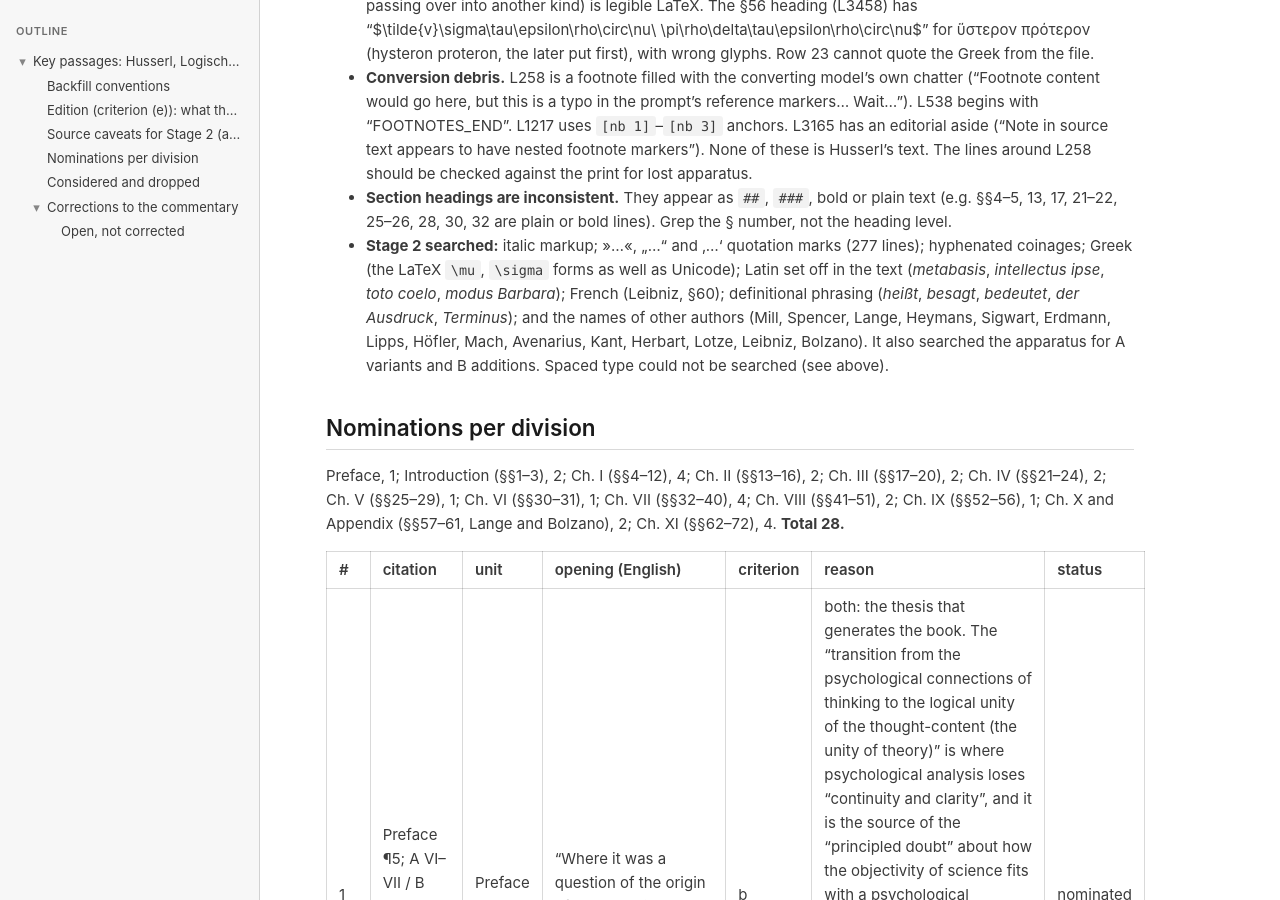
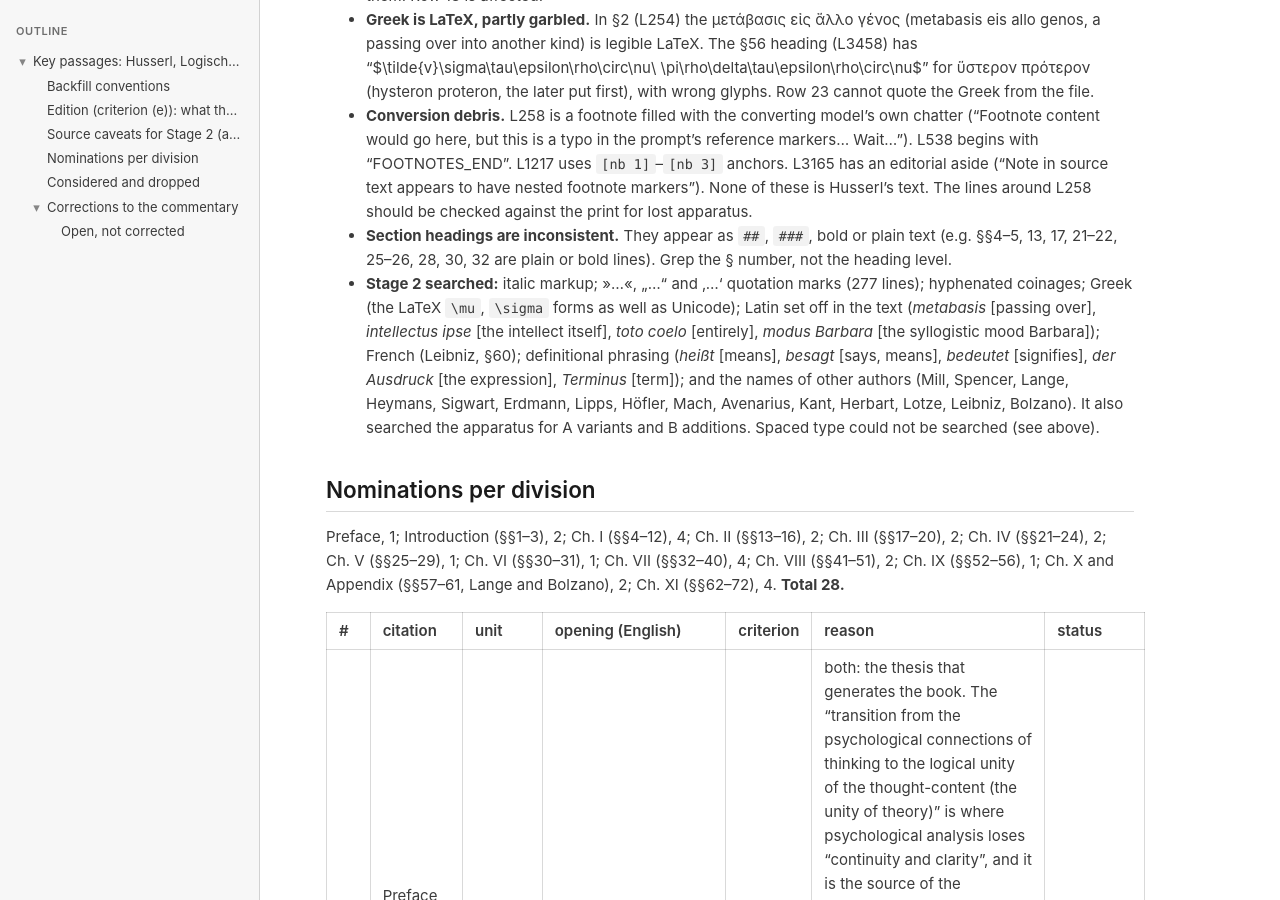
Before and after one commit to faultynode/commentaries, a Jekyll site: the page built from runs/husserl-prolegomena-commentary-key-passages.md, in a window 1280 px wide and 900 px high, scrolled down 1768 px. Built offline with Jekyll 4.4.1, drawn with Linux system fonts in a browser that asks for light colours; our own code applies the rules of GitHub Pages for plain Markdown files; some of the changed text lies outside the part shown.

Commit message:
WIP: update in-progress key-passage backfills
Co-Authored-By: Claude Opus 5.5 <noreply@anthropic.com>
Claude-Session: https://claude.ai/code/session_019mXTqp5XCswZRuEXRK4v7L

```diff
--- a/runs/husserl-prolegomena-commentary-key-passages.md
+++ b/runs/husserl-prolegomena-commentary-key-passages.md
@@ -1,4 +1,4 @@
-# Key passages: Husserl, *Logische Untersuchungen*, vol. I, *Prolegomena zur reinen Logik*
+# Key passages: Husserl, *Logische Untersuchungen* (Logical Investigations), vol. I, *Prolegomena zur reinen Logik* (Prolegomena to Pure Logic)
 
 Commentary: commentaries/husserl/husserl-prolegomena-commentary.md
 Source: sources/husserl/husserl-hua-18-logische-untersuchungen-erster-band-prolegomena-zur-reinen-logik.md (faultynode/sources). German, Hua XVIII (ed. Holenstein), which prints the B text (1913) with A (1900) variants in the apparatus and A/B page markers. The file is not on the "Unsafe to quote" list. English twin for cross-checks only: `husserl/husserl-logical-investigations-1.md` (Findlay; no shared pagination).
@@ -27,7 +27,7 @@ Close readings: outputs/husserl-prolegomena-commentary-close-readings.md (none y
 - **Greek is LaTeX, partly garbled.** In §2 (L254) the μετάβασις εἰς ἄλλο γένος (metabasis eis allo genos, a passing over into another kind) is legible LaTeX. The §56 heading (L3458) has "$\tilde{v}\sigma\tau\epsilon\rho\circ\nu\ \pi\rho\delta\tau\epsilon\rho\circ\nu$" for ὕστερον πρότερον (hysteron proteron, the later put first), with wrong glyphs. Row 23 cannot quote the Greek from the file.
 - **Conversion debris.** L258 is a footnote filled with the converting model's own chatter ("Footnote content would go here, but this is a typo in the prompt's reference markers… Wait…"). L538 begins with "FOOTNOTES_END". L1217 uses `[nb 1]`–`[nb 3]` anchors. L3165 has an editorial aside ("Note in source text appears to have nested footnote markers"). None of these is Husserl's text. The lines around L258 should be checked against the print for lost apparatus.
 - **Section headings are inconsistent.** They appear as `##`, `###`, bold or plain text (e.g. §§4–5, 13, 17, 21–22, 25–26, 28, 30, 32 are plain or bold lines). Grep the § number, not the heading level.
-- **Stage 2 searched:** italic markup; »…«, „…“ and ‚…‘ quotation marks (277 lines); hyphenated coinages; Greek (the LaTeX `\mu`, `\sigma` forms as well as Unicode); Latin set off in the text (*metabasis*, *intellectus ipse*, *toto coelo*, *modus Barbara*); French (Leibniz, §60); definitional phrasing (*heißt*, *besagt*, *bedeutet*, *der Ausdruck*, *Terminus*); and the names of other authors (Mill, Spencer, Lange, Heymans, Sigwart, Erdmann, Lipps, Höfler, Mach, Avenarius, Kant, Herbart, Lotze, Leibniz, Bolzano). It also searched the apparatus for A variants and B additions. Spaced type could not be searched (see above).
+- **Stage 2 searched:** italic markup; »…«, „…“ and ‚…‘ quotation marks (277 lines); hyphenated coinages; Greek (the LaTeX `\mu`, `\sigma` forms as well as Unicode); Latin set off in the text (*metabasis* [passing over], *intellectus ipse* [the intellect itself], *toto coelo* [entirely], *modus Barbara* [the syllogistic mood Barbara]); French (Leibniz, §60); definitional phrasing (*heißt* [means], *besagt* [says, means], *bedeutet* [signifies], *der Ausdruck* [the expression], *Terminus* [term]); and the names of other authors (Mill, Spencer, Lange, Heymans, Sigwart, Erdmann, Lipps, Höfler, Mach, Avenarius, Kant, Herbart, Lotze, Leibniz, Bolzano). It also searched the apparatus for A variants and B additions. Spaced type could not be searched (see above).
 
 ## Nominations per division
 
```
